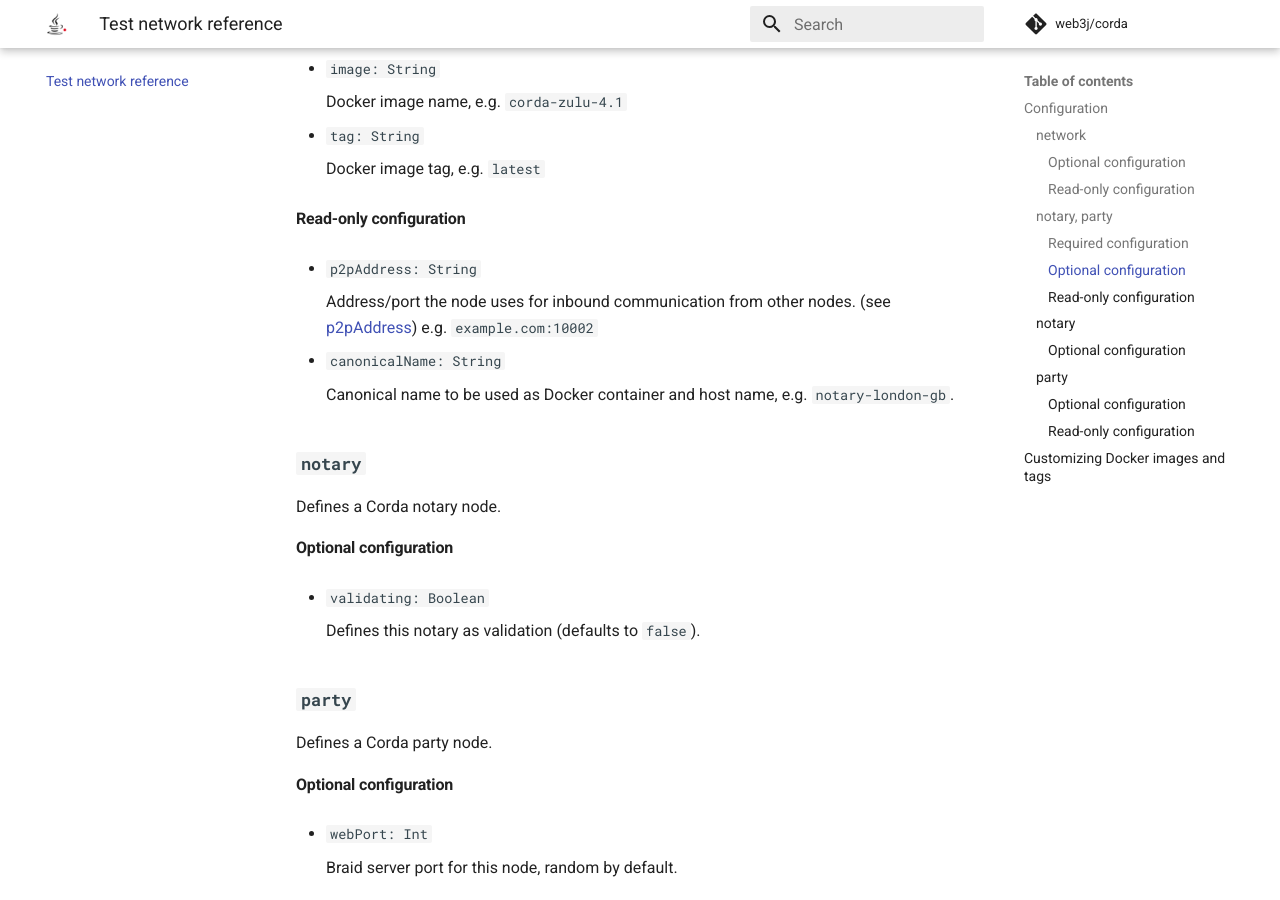
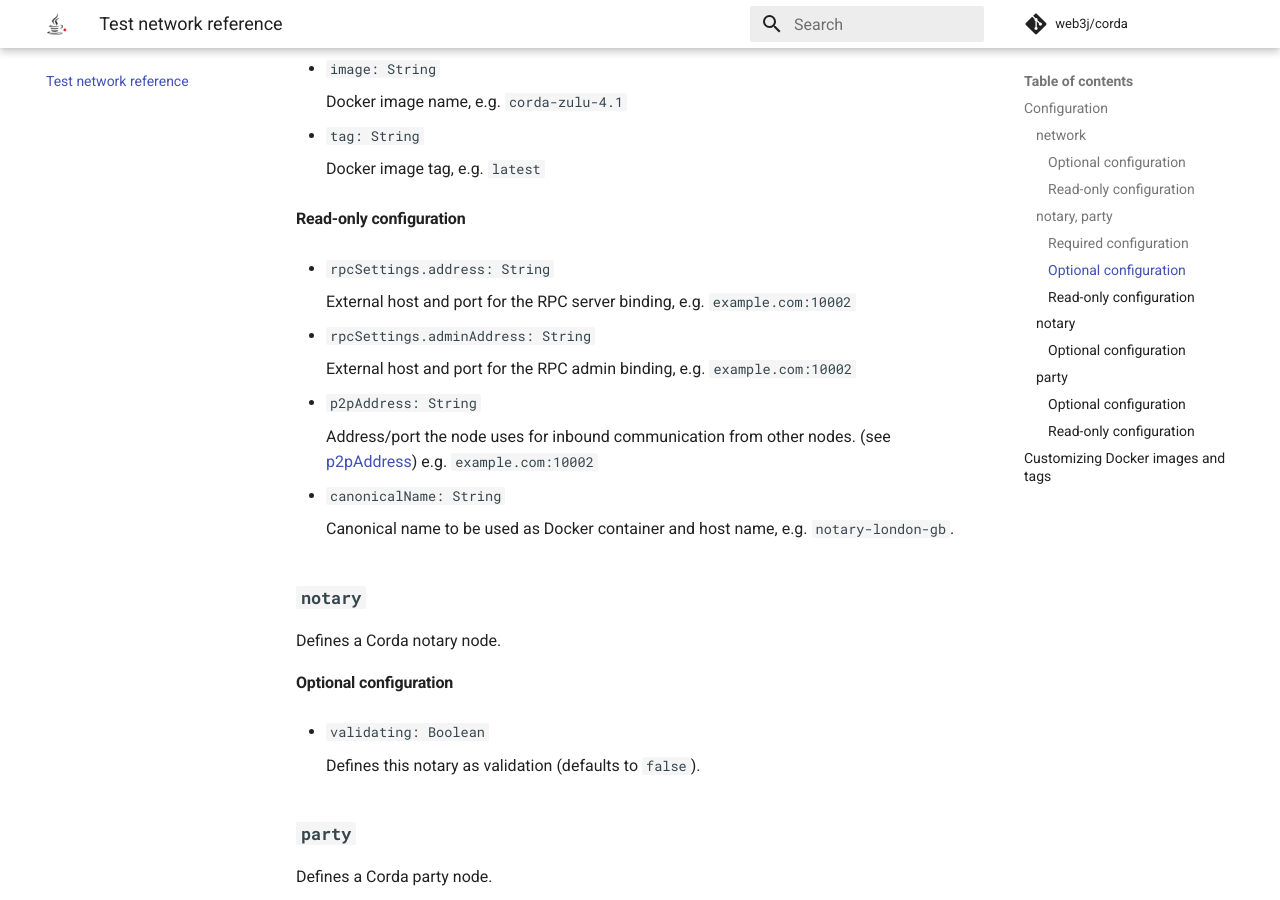
Before and after one commit to web3j/web3j-corda, an MkDocs documentation site: the page built from docs/tests.md, in a window 1280 px wide and 900 px high, scrolled down 2997 px. Built offline with MkDocs 1.6.1 and Material for MkDocs 9.7.7, drawn with Linux system fonts in a browser that asks for light colours; comment, search, counter and statistics services are not loaded.

Commit message:
Add missing doc properties

```diff
--- a/docs/tests.md
+++ b/docs/tests.md
@@ -150,6 +150,14 @@ rpcUsers {
 
 #### Read-only configuration
 
+* `rpcSettings.address: String`
+
+    External host and port for the RPC server binding, e.g. `example.com:10002`
+
+* `rpcSettings.adminAddress: String`
+
+    External host and port for the RPC admin binding, e.g. `example.com:10002`
+
 * `p2pAddress: String`
 
     Address/port the node uses for inbound communication from other nodes.
```
